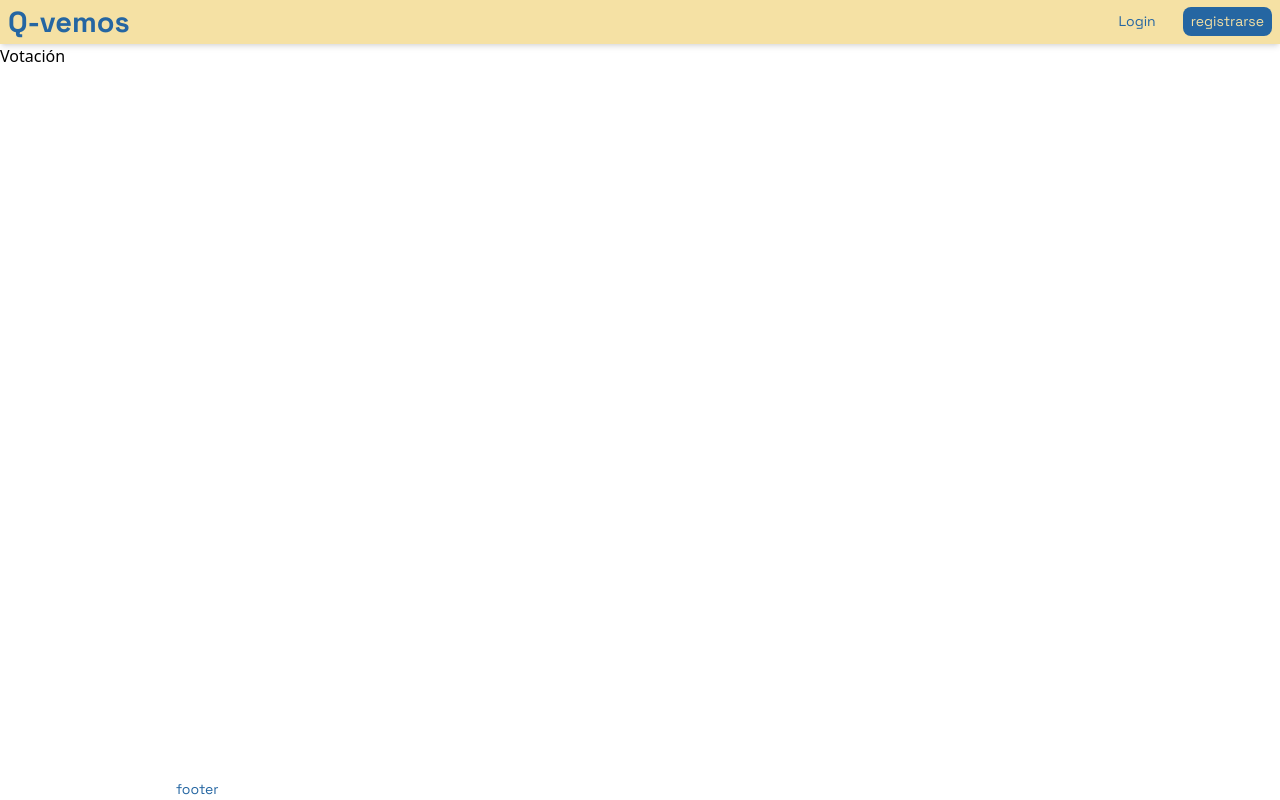
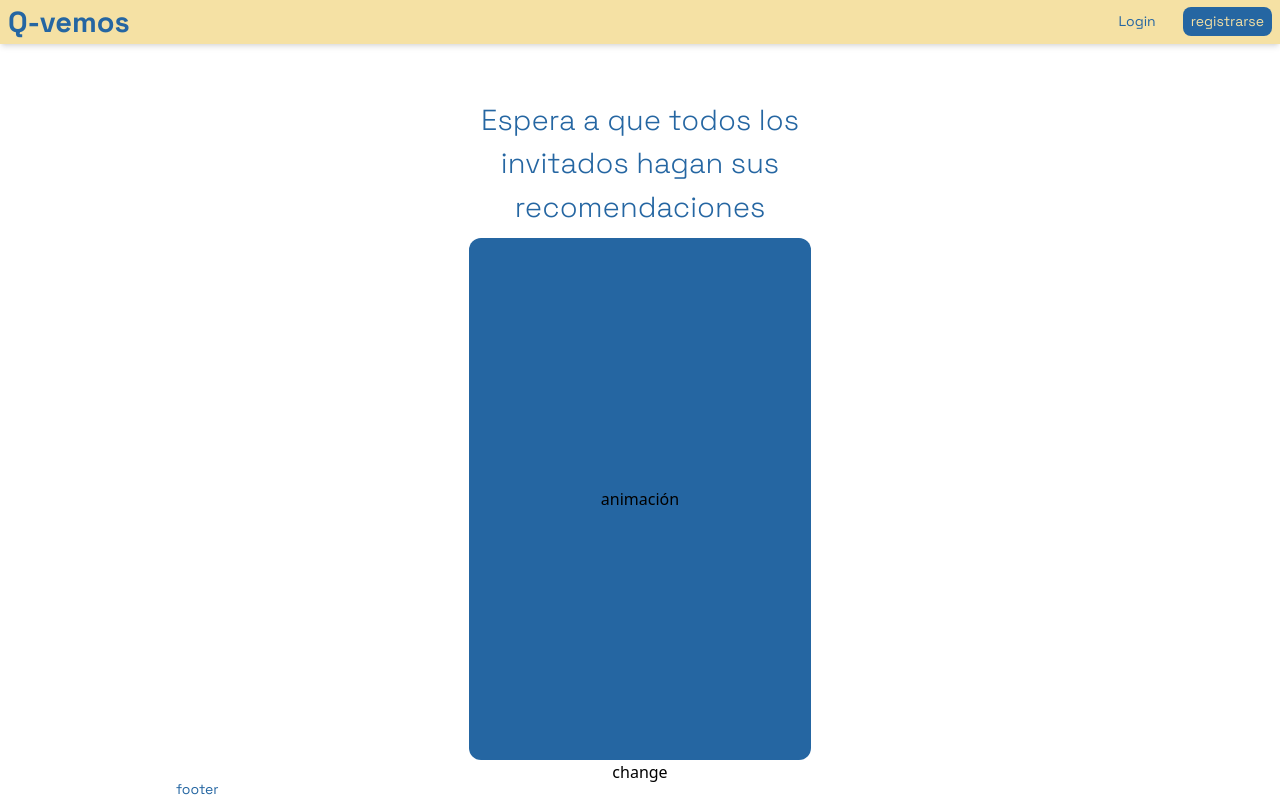
Before and after one commit to josemnaranjo/qvemos_2, a React (Vite) app in the folder client/: page /sala/1/votacion in a window 1280 px wide. Built offline with nearby package versions, Linux system fonts and the light colour scheme.

Commit message:
pagina de espera a votaciones

```diff
--- /dev/null
+++ b/client/src/Components/WaitingPage.jsx
@@ -0,0 +1,18 @@
+const WaitingPage = ({ setAnfi }) => {
+  const handleClick = () => {
+    setAnfi(true);
+  };
+  return (
+    <main className="flex flex-col justify-center items-center">
+      <h1 className="mt-[54px] w-[342px] h-[90px] font-grotesk font-light text-lg text-center text-secondary">
+        Espera a que todos los invitados hagan sus recomendaciones
+      </h1>
+      <article className="mt-[50px] w-[342px] h-[522px] rounded-xl bg-secondary flex items-center justify-center">
+        <p>animación</p>
+      </article>
+      <button onClick={handleClick}>change</button>
+    </main>
+  );
+};
+
+export default WaitingPage;
--- a/client/src/Views/Votacion.jsx
+++ b/client/src/Views/Votacion.jsx
@@ -1,9 +1,13 @@
+import { useState } from "react";
+import WaitingPage from "../Components/WaitingPage";
+
 const Votacion = () => {
-  return (
-    <div>
-      <h1>Votación</h1>
-    </div>
-  );
+  const [anfi, setAnfi] = useState(false);
+
+  function VoteForm() {
+    return <h1> Formulario de votación</h1>;
+  }
+  return <>{anfi ? <VoteForm /> : <WaitingPage setAnfi={setAnfi} />}</>;
 };
 
 export default Votacion;
```
